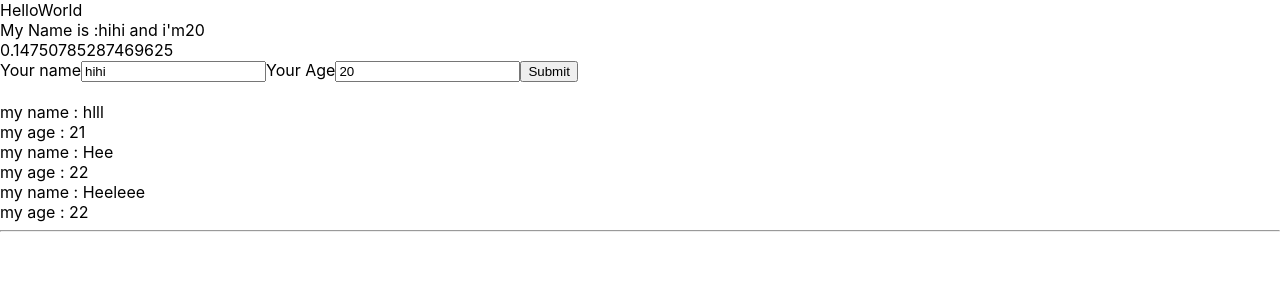
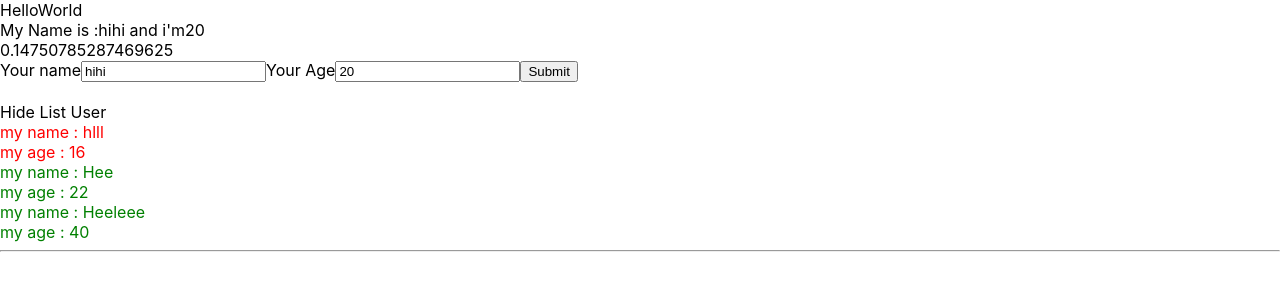
Before and after one commit to hieule2804/ReactToturial, a React (Create React App) app: page / in a window 1280 px wide. Shown: the top 300 px of the page. Built offline with nearby package versions, Linux system fonts and the light colour scheme.

Commit message:
Conditional Output

```diff
--- a/src/App.css
+++ b/src/App.css
@@ -1,3 +1,11 @@
+.red {
+  color: red;
+}
+
+.green {
+  color: green;
+}
+
 .App {
   text-align: center;
 }
@@ -32,6 +40,7 @@
   from {
     transform: rotate(0deg);
   }
+
   to {
     transform: rotate(360deg);
   }
--- a/src/component/DisplayInfor.js
+++ b/src/component/DisplayInfor.js
@@ -2,6 +2,15 @@ import React from "react";
 
 class DisplayInfor extends React.Component {
 
+    state = {
+        isTheShowListUser: true
+    }
+
+    handleShowHide = () => {
+        this.setState({
+            isTheShowListUser: !this.state.isTheShowListUser
+        })
+    }
     render() {
         //destructuring array/obj  : chỉ lấy ra n thuộc tính từ props
         const { listUser } = this.props;
@@ -10,9 +19,17 @@ class DisplayInfor extends React.Component {
         //dùng để truyền dữ liệu từ component cha sang con
         return (
             <div>
+                <div>
+                    <span onClick={() => { this.handleShowHide() }}>
+                        {this.state.isTheShowListUser === true ? "Hide List User" : "Show List User"}
+                    </span>
+                </div>
+                {this.state.isTheShowListUser &&
+                    <div>
                         {listUser.map((user) => {
+
                             return (
-                        <div key={user.id}>
+                                <div key={user.id} className={user.age > 18 ? "green" : "red"}>
                                     <div>
                                         my name : {user.name}
                                     </div>
@@ -25,6 +42,10 @@ class DisplayInfor extends React.Component {
 
 
                     </div>
+                }
+            </div>
+
+
         )
 
     }
--- a/src/component/MyComponent.js
+++ b/src/component/MyComponent.js
@@ -9,9 +9,9 @@ class MyComponent extends React.Component {
 
     state = {
         listUser: [
-            { id: 1, name: "hlll", age: 21 },
+            { id: 1, name: "hlll", age: 16 },
             { id: 2, name: "Hee", age: 22 },
-            { id: 3, name: "Heeleee", age: 22 },
+            { id: 3, name: "Heeleee", age: 40 },
 
         ]
 
--- a/src/index.js
+++ b/src/index.js
@@ -6,9 +6,9 @@ import reportWebVitals from './reportWebVitals';
 
 const root = ReactDOM.createRoot(document.getElementById('root'));
 root.render(
-  <React.StrictMode>
-    <App />
-  </React.StrictMode>
+  // <React.StrictMode>
+  <App />
+  // </React.StrictMode>
 );
 
 // If you want to start measuring performance in your app, pass a function
```
Lines whose indentation alone changed are shown as unchanged.
